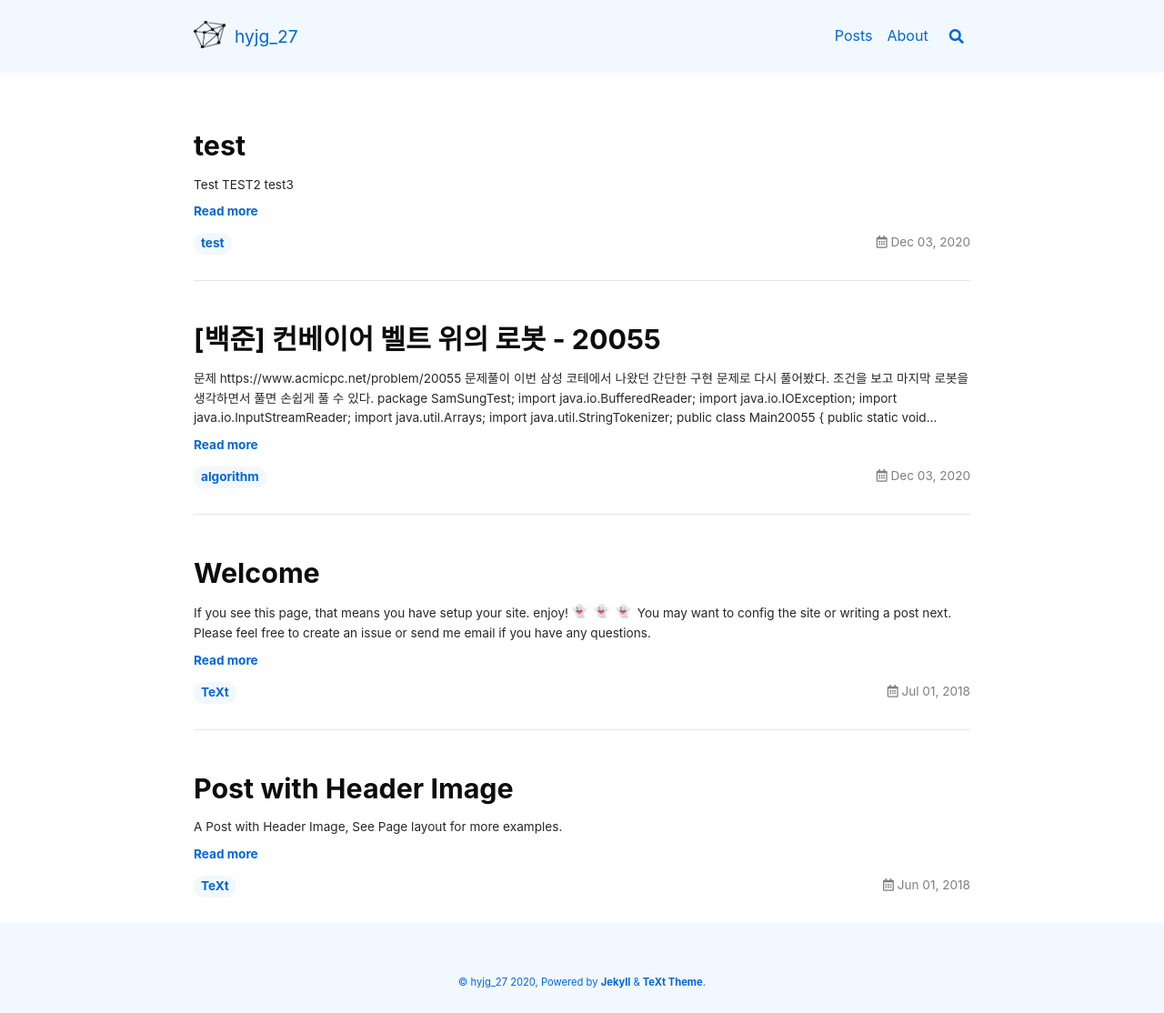
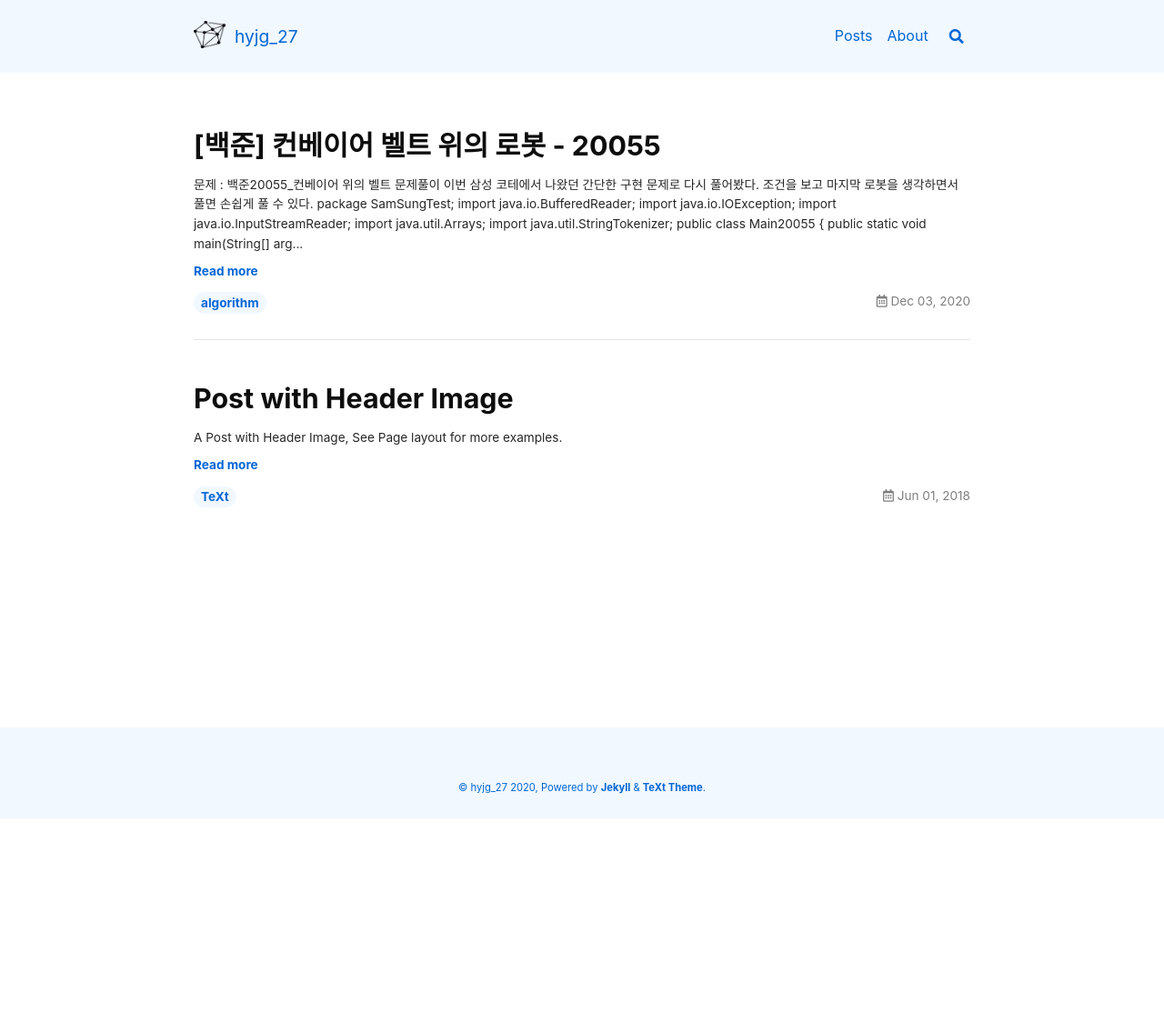
Before and after one commit to rlaguswhd19/rlaguswhd19.github.com, a Jekyll site: the page built from index.html, in a window 1280 px wide. Shown: the whole page at 91% size. Built offline with Jekyll 4.4.1, drawn with Linux system fonts in a browser that asks for light colours; nearby versions of some CDN libraries; emoji names are drawn with the system emoji font; the list of posts is cut into pages by our own code; after the commit the page ends 900 px from its top, so only the background shows below that.

Commit message:
post : 2020-12-03-[백준] 컨베이어 벨트 위의 로봇 - 20055

```diff
--- a/_posts/2018-07-01-welcome.md
+++ /dev/null
@@ -1,16 +0,0 @@
----
-title: Welcome
-tags: TeXt
----
-
-If you see this page, that means you have setup your site. enjoy! :ghost: :ghost: :ghost:
-
-You may want to [config the site](https://tianqi.name/jekyll-TeXt-theme/docs/en/configuration) or [writing a post](https://tianqi.name/jekyll-TeXt-theme/docs/en/writing-posts) next. Please feel free to [create an issue](https://github.com/kitian616/jekyll-TeXt-theme/issues) or [send me email](mailto:kitian616@outlook.com) if you have any questions.
-
-<!--more-->
-
----
-
-If you like TeXt, don't forget to give me a star. :star2:
-
-[![Star This Project](https://img.shields.io/github/stars/kitian616/jekyll-TeXt-theme.svg?label=Stars&style=social)](https://github.com/kitian616/jekyll-TeXt-theme/)
--- a/_posts/2020-12-03-test.md
+++ /dev/null
@@ -1,12 +0,0 @@
----
-title: test
-tags: test
----
-
-
-
-# Test
-
-# TEST2
-
-# test3
```
Also changed, not shown: _posts/2020-12-03-[백준] 컨베이어 벨트 위의 로봇 - 20055.md (+1 -3 lines).
